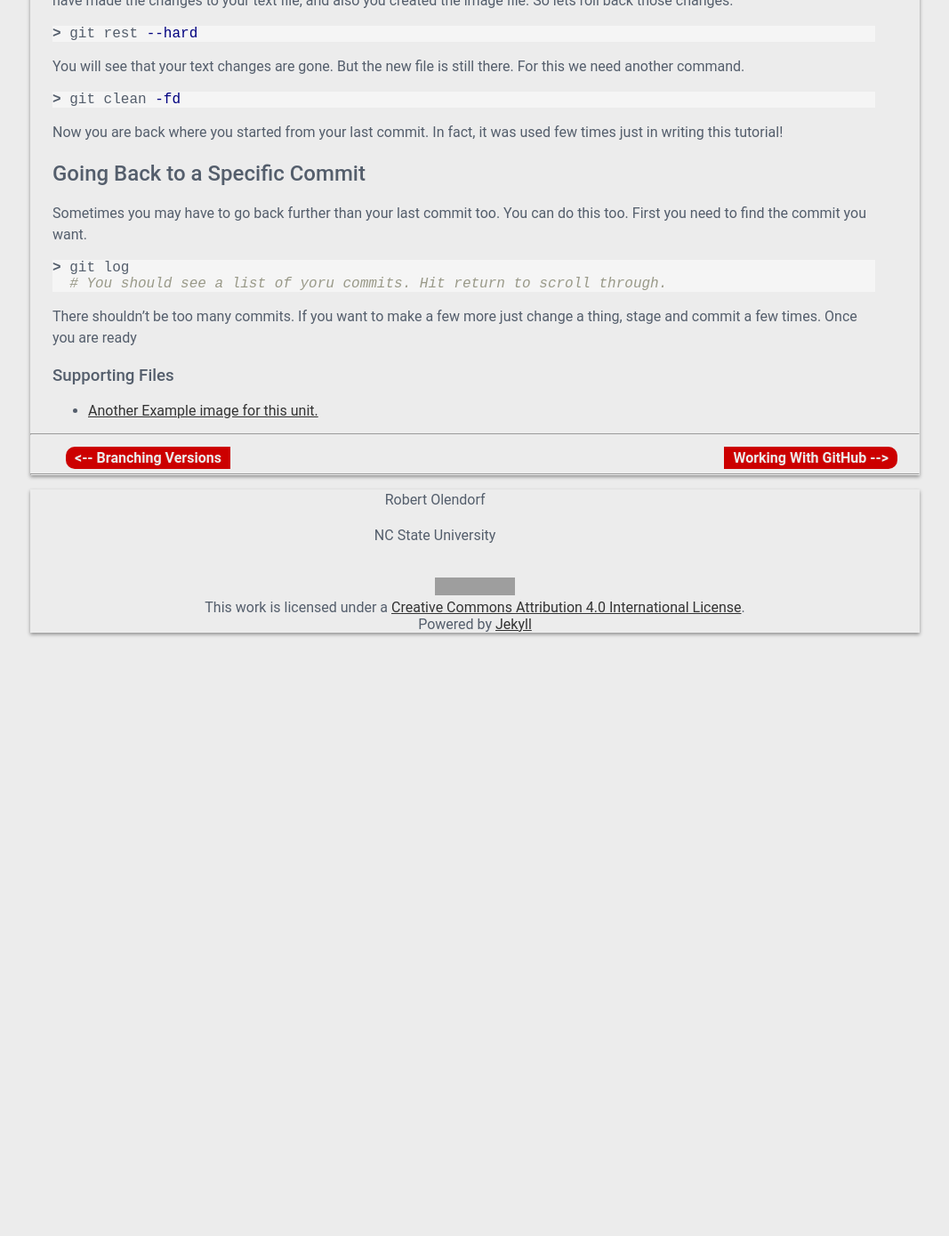
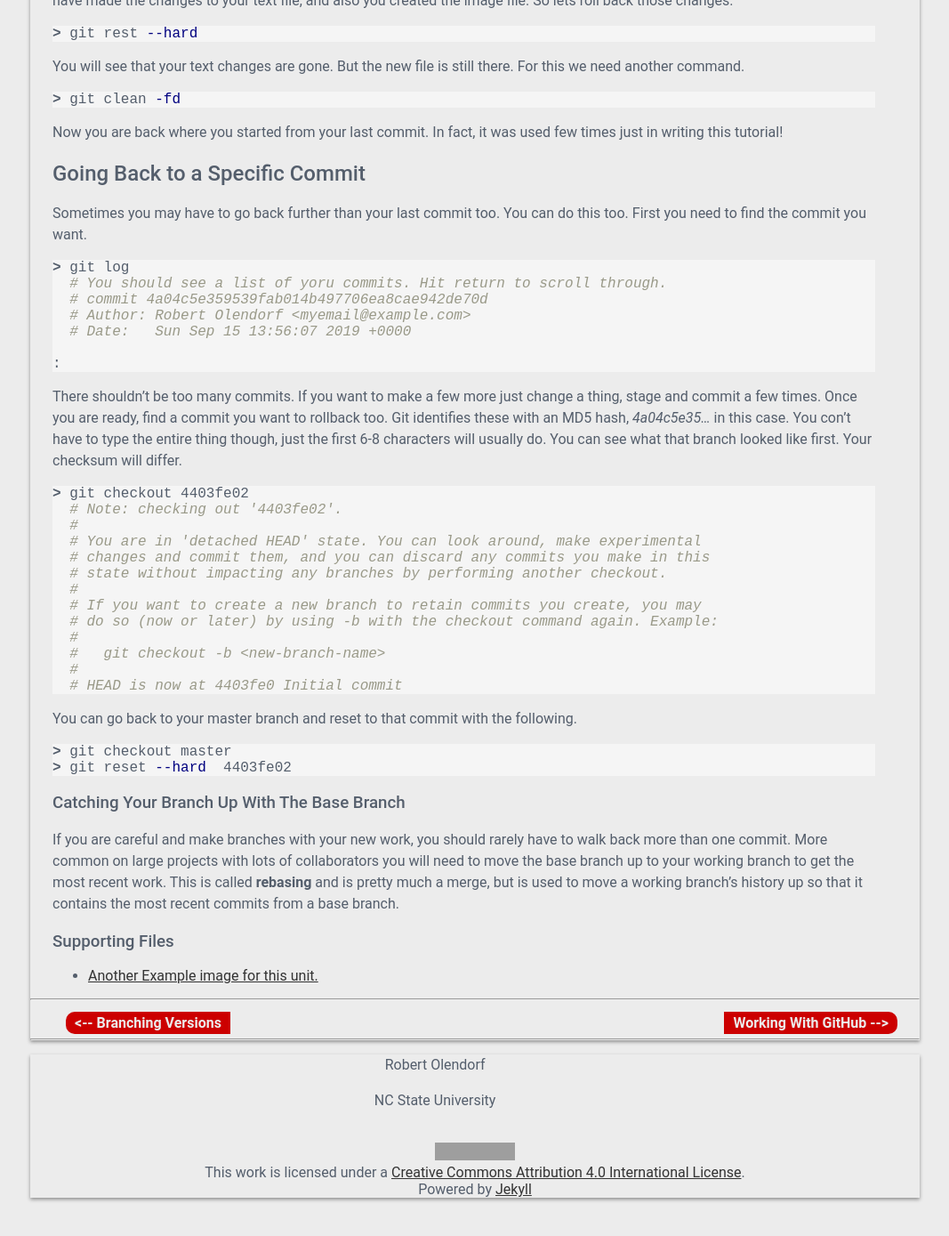
Before and after one commit to olendorf/github_for_researchers, a Jekyll site: the page built from _units/navigating.md, in a window 1280 px wide and 1400 px high, scrolled down 584 px. Shown: the top 1389 px of the window at 89% size, without its empty margins (106-1173 px from the left). Built offline with Jekyll 4.4.1, drawn with Linux system fonts in a browser that asks for light colours; nearby versions of some CDN libraries; before the commit the page ends 1349 px from its top, so only the background shows below that; grey boxes are pictures that could not be loaded.

Commit message:
making progress

````diff
--- a/_units/navigating.md
+++ b/_units/navigating.md
@@ -73,7 +73,45 @@ Sometimes you may have to go back further than your last commit too. You can do
 ```bash
 > git log
   # You should see a list of yoru commits. Hit return to scroll through.
+  # commit 4a04c5e359539fab014b497706ea8cae942de70d
+  # Author: Robert Olendorf <myemail@example.com>
+  # Date:   Sun Sep 15 13:56:07 2019 +0000
+
+:
 ```
 
 
-There shouldn't be too many commits. If you want to make a few more just change a thing, stage and commit a few times. Once you are ready
+There shouldn't be too many commits. If you want to make a few more just change a thing, stage and commit a few times. Once you are ready,
+find a commit you want to rollback too. Git identifies these with an MD5 hash, _4a04c5e35..._ in this case. You con't have to type the entire
+thing though, just the first 6-8 characters will usually do. You can see what that branch looked like first. Your checksum will differ.
+
+```bash
+> git checkout 4403fe02
+  # Note: checking out '4403fe02'.
+  #
+  # You are in 'detached HEAD' state. You can look around, make experimental
+  # changes and commit them, and you can discard any commits you make in this
+  # state without impacting any branches by performing another checkout.
+  #
+  # If you want to create a new branch to retain commits you create, you may
+  # do so (now or later) by using -b with the checkout command again. Example:
+  #
+  #   git checkout -b <new-branch-name>
+  #
+  # HEAD is now at 4403fe0 Initial commit
+```
+
+You can go back to your master branch and reset to that commit with the following.
+
+```bash
+> git checkout master
+> git reset --hard  4403fe02
+```
+
+
+### Catching Your Branch Up With The Base Branch
+
+If you are careful and make branches with your new work, you should rarely have to walk back more
+than one commit. More common on large projects with lots of collaborators you will need to move the base branch
+up to your working  branch to get the most recent work. This is called **rebasing** and is pretty much a merge, but
+is used to move a working branch's history up so that it contains the most recent commits from a base branch.
````
